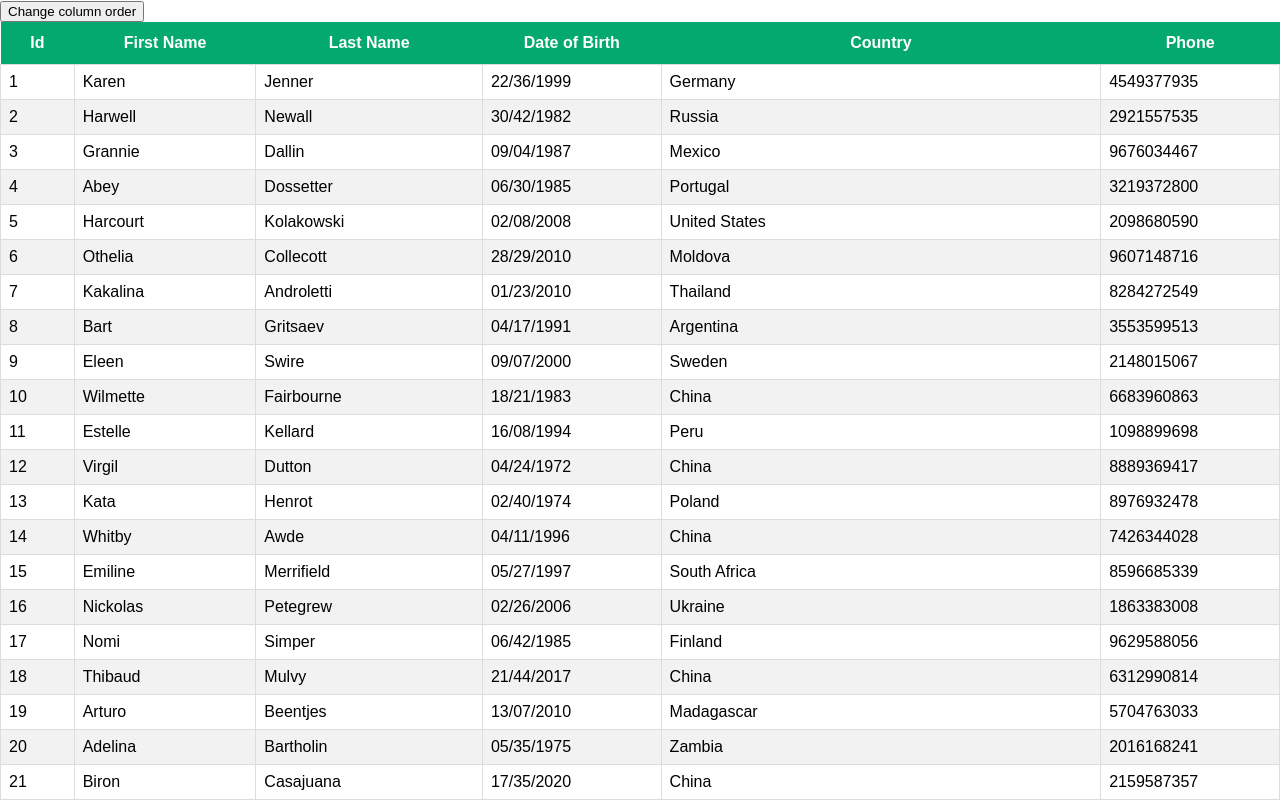
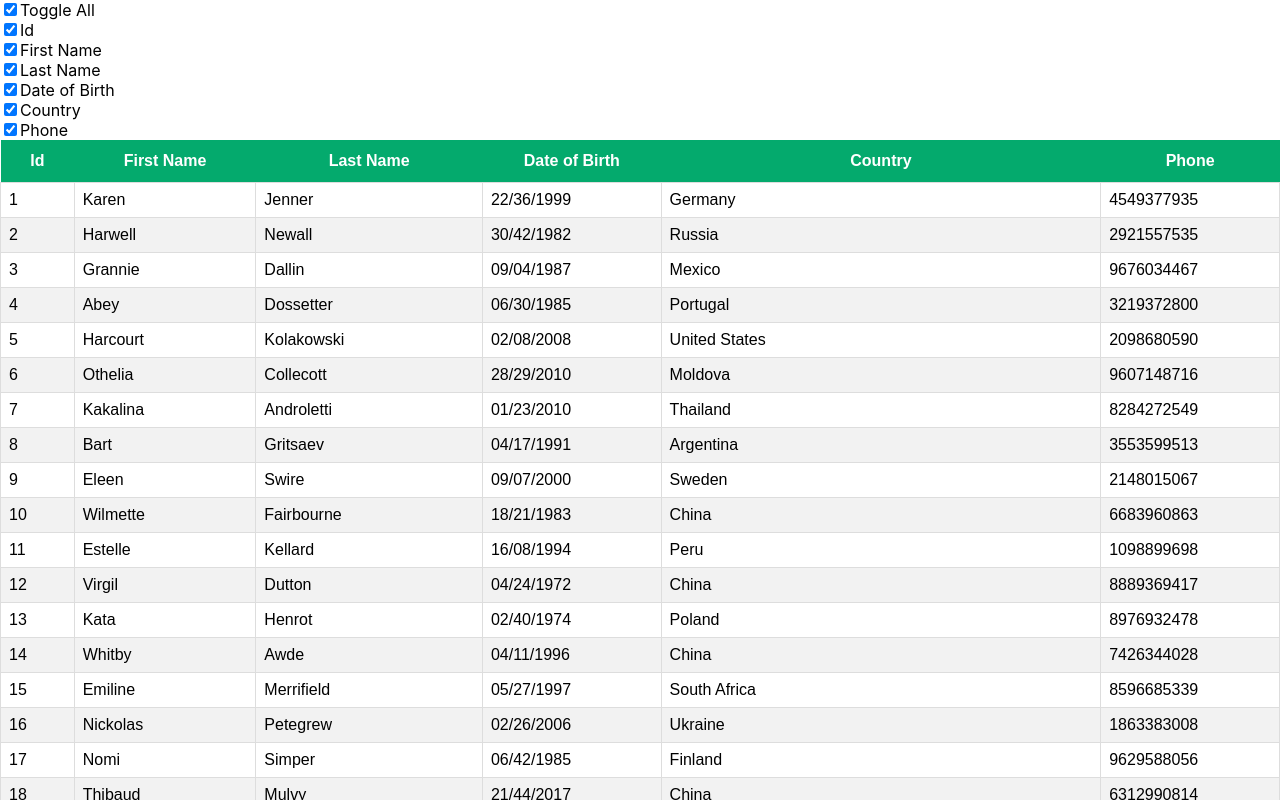
Before and after one commit to pradeep2165/react-table, a React (Create React App) app: page / in a window 1280 px wide. Shown: the top 800 px of the page. Built offline with nearby package versions, Linux system fonts and the light colour scheme.

Commit message:
Hiding Column

```diff
--- a/src/App.js
+++ b/src/App.js
@@ -1,10 +1,10 @@
 import "./App.css";
-import { ColumnOrder } from "./conponents/ColumnOrder";
+import { ColumnHiding } from "./conponents/ColumnHiding";
 
 function App() {
   return (
     <div>
-      <ColumnOrder />
+      <ColumnHiding />
     </div>
   );
 }
--- /dev/null
+++ b/src/conponents/ColumnHiding.js
@@ -0,0 +1,71 @@
+import React, { useMemo } from "react";
+import { useTable } from "react-table";
+import MOCK_DATA from "./MOCK_DATA.json";
+import { COLUMNS } from "./column";
+import { CheckBox } from "./CheckBox";
+import "./table.css";
+
+export const ColumnHiding = () => {
+  const columns = useMemo(() => COLUMNS, []);
+  const data = useMemo(() => MOCK_DATA, []);
+
+  const { getTableProps, getTableBodyProps, headerGroups, footerGroups, rows, prepareRow, allColumns, getToggleHideAllColumnsProps } = useTable({
+    columns,
+    data,
+  });
+
+  return (
+    <>
+      <div>
+        <div>
+          <CheckBox {...getToggleHideAllColumnsProps()} />
+          Toggle All
+        </div>
+        {allColumns.map((column) => {
+          return (
+            <div key={column.id}>
+              <label>
+                <input type="checkbox" {...column.getToggleHiddenProps()} />
+                {column.Header}
+              </label>
+            </div>
+          );
+        })}
+      </div>
+      <table {...getTableProps()}>
+        <thead>
+          {headerGroups.map((headerGroups) => (
+            <tr {...headerGroups.getHeaderGroupProps()}>
+              {headerGroups.headers.map((column) => (
+                <th {...column.getHeaderProps()}>{column.render("Header")}</th>
+              ))}
+            </tr>
+          ))}
+        </thead>
+        <tbody {...getTableBodyProps()}>
+          {rows.map((row) => {
+            prepareRow(row);
+            return (
+              <tr {...row.getRowProps()}>
+                {row.cells.map((cell) => {
+                  return <td {...cell.getCellProps()}>{cell.render("Cell")}</td>;
+                })}
+              </tr>
+            );
+          })}
+        </tbody>
+        <tfoot>
+          {footerGroups.map((footerGroup) => {
+            return (
+              <tr {...footerGroup.getFooterGroupProps()}>
+                {footerGroup.headers.map((column) => (
+                  <td {...column.getFooterProps}>{column.render("Footer")}</td>
+                ))}
+              </tr>
+            );
+          })}
+        </tfoot>
+      </table>
+    </>
+  );
+};
```
